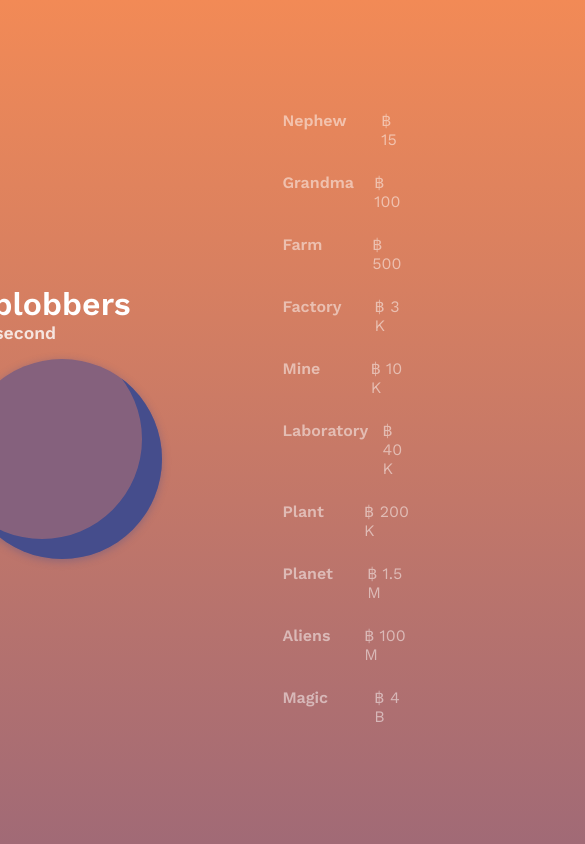
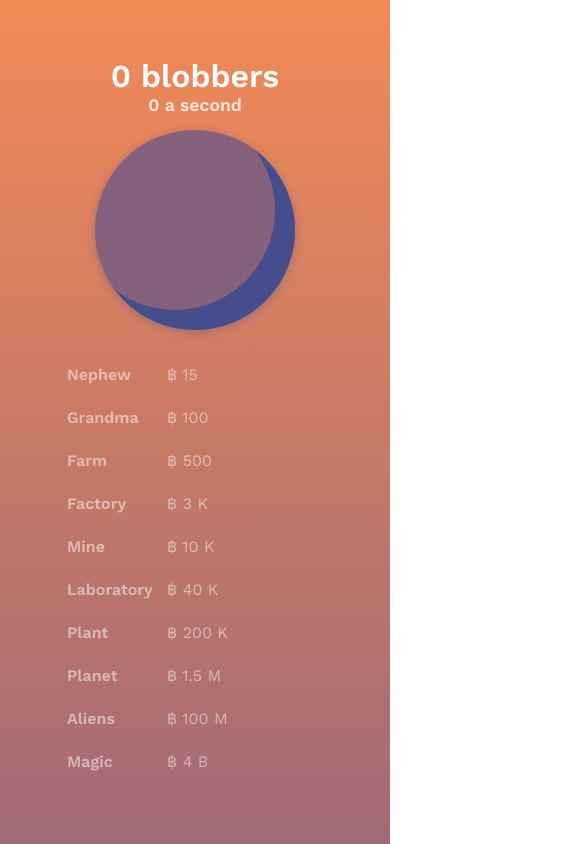
Before and after one commit to ChrisRu/clicker, a React (Create React App) app: page / in a window 390 px wide. Shown: the whole page, 585 px wide, since content can reach past the window. Built offline with nearby package versions, Linux system fonts and the light colour scheme.

Commit message:
Add media queries for small devices

```diff
--- a/src/game/App.tsx
+++ b/src/game/App.tsx
@@ -13,14 +13,25 @@ export interface IState {
 
 const Wrapper = styled.div`
   display: flex;
+
+  @media (max-width: 36rem) {
+    flex-flow: column nowrap;
+    justify-content: flex-start;
+  }
 `;
 
 const SideBar = styled.div`
   display: flex;
   flex-flow: column nowrap;
   justify-content: center;
-  max-width: 18rem;
+  width: 18rem;
   margin-right: 1em;
+
+  @media (max-width: 36rem) {
+    margin-right: 0;
+    justify-content: flex-start;
+    text-align: center;
+  }
 `;
 
 class App extends React.Component<{}, IState> {
--- a/src/game/BuyMenu.tsx
+++ b/src/game/BuyMenu.tsx
@@ -5,7 +5,7 @@ import { formatAmount, IItemStatus, Buyables, nameToUppercase, Buyable } from '.
 const BuyItems = styled.div`
   display: flex;
   flex-flow: column nowrap;
-  flex: 2;
+  flex: 1;
 `;
 
 const BuyInfo = styled.div`
@@ -14,14 +14,15 @@ const BuyInfo = styled.div`
   position: absolute;
   left: 100%;
   top: -0.75em;
-  width: auto;
+  max-width: 15em;
   color: #fff;
   display: none;
   padding: 0.5em;
   margin-left: 1.25em;
+  z-index: 5;
 
-  &::before {
-    content: "";
+  &::after {
+    content: '';
     position: absolute;
     left: -0.75em;
     top: 0.75em;
@@ -36,7 +37,19 @@ const BuyInfo = styled.div`
   p {
     margin: 0;
     white-space: nowrap;
-    float: left;
+  }
+
+  @media (max-width: 36rem) {
+    top: 3.5em;
+    left: 0;
+
+    &::after {
+      top: -1.75em;
+      left: 1.5em;
+      border-right: 1em solid transparent;
+      border-left: 1em solid transparent;
+      border-bottom: 1em solid #282828;
+    }
   }
 `;
 
@@ -50,17 +63,18 @@ const BuyItem = styled.button`
   border: 0;
   outline: none;
   border-radius: 3px;
-  font-family: "Work Sans", sans-serif;
-  background: #fff;
-  color: #181818;
+  font-family: 'Work Sans', sans-serif;
+  background: rgba(255, 255, 255, 0.8);
+  color: rgba(24, 24, 24, 0.8);
   box-shadow: 0 2px 6px rgba(0, 0, 0, 0.1);
   text-align: left;
-  transition: box-shadow 0.1s ease, opacity 0.1s ease, transform 0.1s ease;
-  opacity: 0.8;
+  transition: box-shadow 0.1s ease, background 0.1s ease, color 0.1s ease, transform 0.1s ease;
+  z-index: 5;
 
   &:not(:disabled):hover {
     box-shadow: 0 2px 8px rgba(0, 0, 0, 0.2);
-    opacity: 1;
+    color: #181818;
+    background: #fff;
     transform: scale(1.05);
   }
 
@@ -69,8 +83,7 @@ const BuyItem = styled.button`
   }
 
   &:disabled {
-    opacity: 0.5;
-    color: #fff;
+    color: rgba(255, 255, 255, 0.5);
     background: initial;
     box-shadow: none;
   }
@@ -120,7 +133,9 @@ class BuyMenu extends React.Component<IProps> {
               <span>฿ {formatAmount(cost)}</span>
               <BuyInfo>
                 <p>Generates ฿{formatAmount(generates)}/s</p>
-                <p>You own {amount} {amount === 1 ? name : namePlural}</p>
+                <p>
+                  You own {amount} {amount === 1 ? name : namePlural}
+                </p>
               </BuyInfo>
             </BuyItem>
           );
--- a/src/game/Clicker.tsx
+++ b/src/game/Clicker.tsx
@@ -22,6 +22,10 @@ const Cookie = styled.button`
     transform: scale(1.05);
     box-shadow: inset -0.7em -0.7em 0 rgba(69, 77, 140, 1), 0 2px 16px rgba(69, 77, 140, 0.8);
   }
+
+  @media (max-width: 36rem) {
+    margin: 0.5em auto 2em;
+  }
 `;
 
 interface IProps {
--- a/src/game/Status.tsx
+++ b/src/game/Status.tsx
@@ -6,10 +6,6 @@ interface IProps {
   blobbers: number;
   generates: number;
 }
-
-const StatusWrapper = styled.div`
-  width: 40em;
-`;
 
 const StatusAmount = styled.h1`
   margin: 0;
@@ -26,10 +22,10 @@ class Status extends React.Component<IProps> {
     const { blobbers, generates } = this.props;
 
     return (
-      <StatusWrapper>
+      <React.Fragment>
         <StatusAmount>{formatAmount(blobbers)} blobbers</StatusAmount>
         <StatusGenerates>{formatAmount(generates)} a second</StatusGenerates>
-      </StatusWrapper>
+      </React.Fragment>
     );
   }
 }
--- a/src/index.css
+++ b/src/index.css
@@ -9,8 +9,17 @@ body {
   width: 100%;
   margin: 0;
   user-select: none;
+  overflow-x: hidden;
 }
 
 button::-moz-focus-inner {
   border: 0;
 }
+
+
+@media (max-width: 36rem) {
+  body {
+    min-height: 100vh;
+    height: auto;
+  }
+}
```
